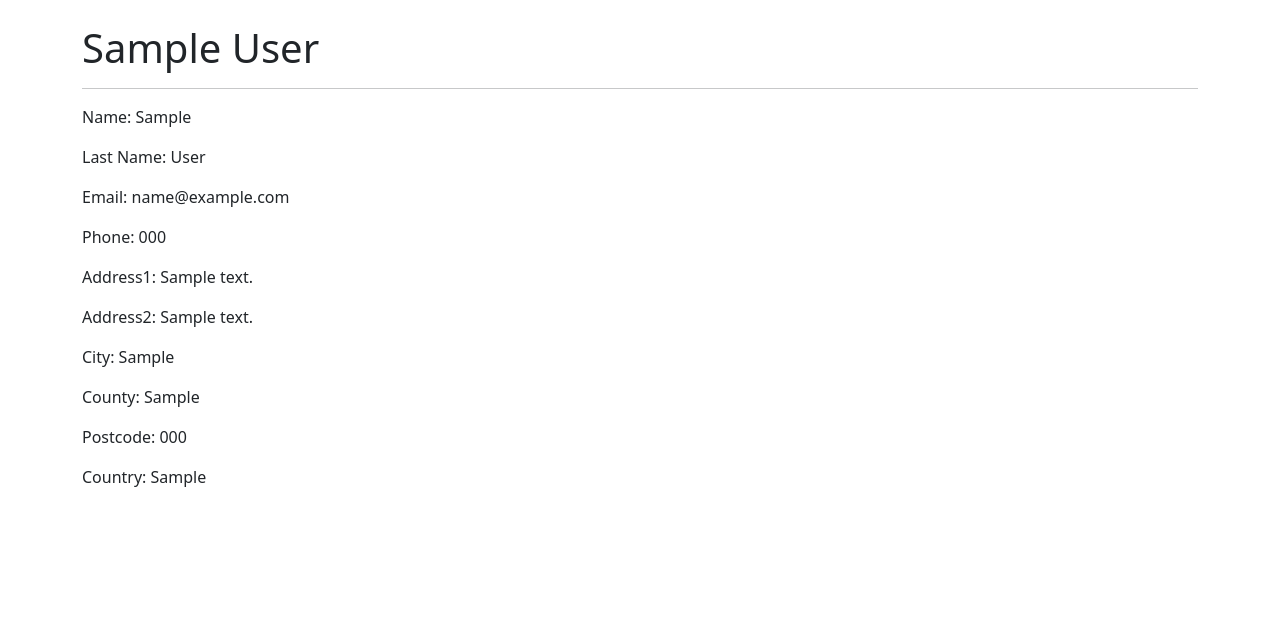
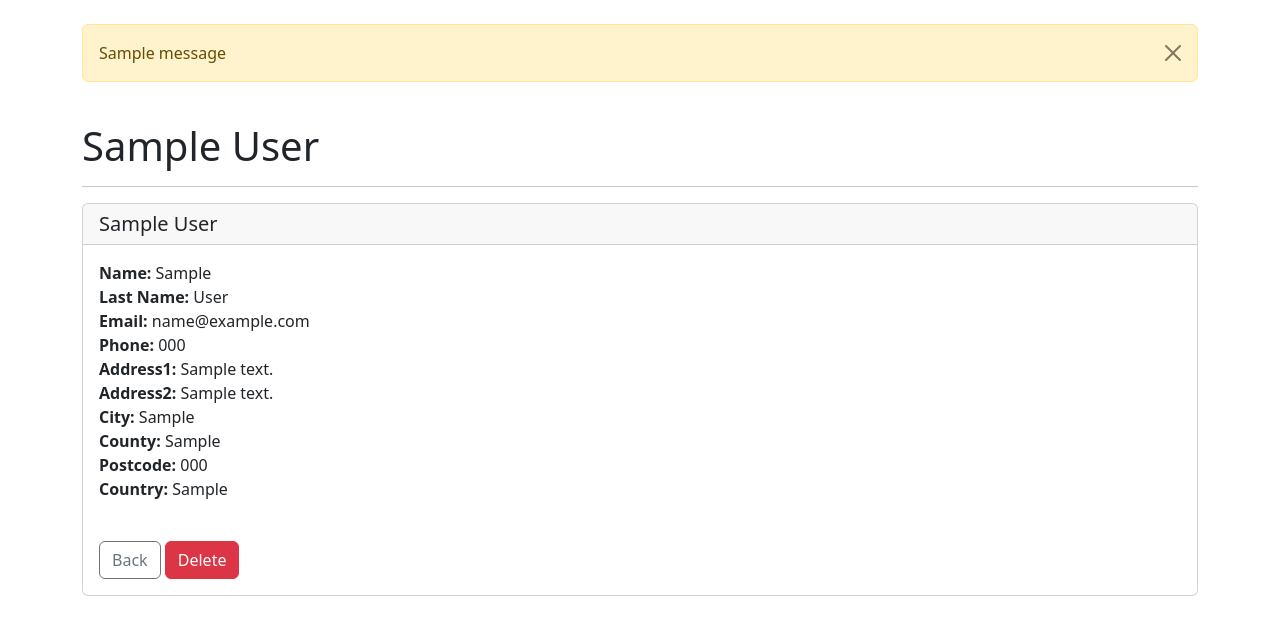
Before and after one commit to DebbieCoates/VAS, a Django app: page /contact/1 in a window 1280 px wide. Shown: the part 56-691 px from the top of the page. Run offline with Django 5.2, Linux system fonts and the light colour scheme; tables that the repository leaves empty hold one stand-in row (values such as "Sample post"); one stand-in notice (Sample message) is shown.

Commit message:
delete  record

```diff
--- a/website/vas/templates/base.html
+++ b/website/vas/templates/base.html
@@ -10,8 +10,18 @@
   <body>
 
     {% include 'navbar.html' %}
+    <br/>
+    <div class="container">
 
-    <div class="container">
+      {% if messages %}
+        {% for message in messages %}
+          <div class="alert alert-warning alert-dismissible fade show" role="alert">
+            {{ message }}
+            <button type="button" class="btn-close" data-bs-dismiss="alert" aria-label="Close"></button>
+          </div>
+        {% endfor %}
+      {% endif %}
+
         {% block content   %}
         {% endblock  %}
     </div>
--- a/website/vas/templates/contact.html
+++ b/website/vas/templates/contact.html
@@ -6,16 +6,27 @@
     <h1>  {{ contact.first_name }} {{ contact.last_name }} </h1>
     <hr/>
 
+    <!-- Card  -->
+    <div class="card">
+        <h5 class="card-header"> {{ contact.first_name }} {{ contact.last_name }} </h5>
+        <!-- Card Body -->
+        <div class="card-body">
 
-    <p> Name: {{ contact.first_name }} </p>
-    <p> Last Name: {{ contact.last_name }} </p>
-    <p> Email: {{ contact.email }} </p>
-    <p> Phone: {{ contact.phone }} </p>
-    <p> Address1: {{ contact.address1 }} </p>
-    <p> Address2: {{ contact.address2 }} </p>
-    <p> City: {{ contact.city }} </p>
-    <p> County: {{ contact.county }} </p>
-    <p> Postcode: {{ contact.postcode }} </p>
-    <p> Country: {{ contact.country }} </p>
+            <strong>Name:</strong> {{ contact.first_name }} <br/>
+            <strong>Last Name:</strong> {{ contact.last_name }} <br/>
+            <strong>Email:</strong> {{ contact.email }} <br/>
+            <strong>Phone:</strong> {{ contact.phone }} <br/>
+            <strong>Address1:</strong> {{ contact.address1 }} <br/>
+            <strong>Address2:</strong> {{ contact.address2 }} <br/>
+            <strong>City:</strong> {{ contact.city }} <br/>
+            <strong>County:</strong> {{ contact.county }} <br/>
+            <strong>Postcode:</strong> {{ contact.postcode }} <br/>
+            <strong>Country:</strong> {{ contact.country }} <br/>
+            <br/>
+            <a href="{% url 'home' %}" class="btn btn-outline-secondary mt-3">Back</a>
+            <a href="{% url 'delete_contact' contact.id %}" class="btn btn-danger mt-3">Delete</a>
+        </div>
+    </div>
+
 
 {% endblock  %}
--- a/website/vas/urls.py
+++ b/website/vas/urls.py
@@ -6,4 +6,5 @@ urlpatterns = [
     path('', views.home, name='home'),
     path('about/', views.about, name='about'),
     path('contact/<int:id>', views.contact, name='contact'),
+    path('delete/<int:id>', views.delete_contact, name='delete_contact'),
 ]
--- a/website/vas/views.py
+++ b/website/vas/views.py
@@ -1,5 +1,7 @@
-from django.shortcuts import render, get_object_or_404
+from django.shortcuts import render, get_object_or_404 , redirect
 from .models import Contact
+from django.contrib import  messages
+
 
 # Homepage.
 def home(request):
@@ -13,3 +15,11 @@ def about(request):
 def contact(request, id):
     contact = get_object_or_404(Contact, id=id)
     return render(request, 'contact.html', {'contact': contact})
+
+#Delete a contact
+def delete_contact(request, id):
+    contact = get_object_or_404(Contact, id=id)
+    names =f"{contact.first_name} {contact.last_name}"
+    contact.delete()
+    messages.success(request, f'Contact "{names}" deleted successfully.')
+    return redirect('home')
```
Also changed, not shown: website/vas/forms.py (added).
